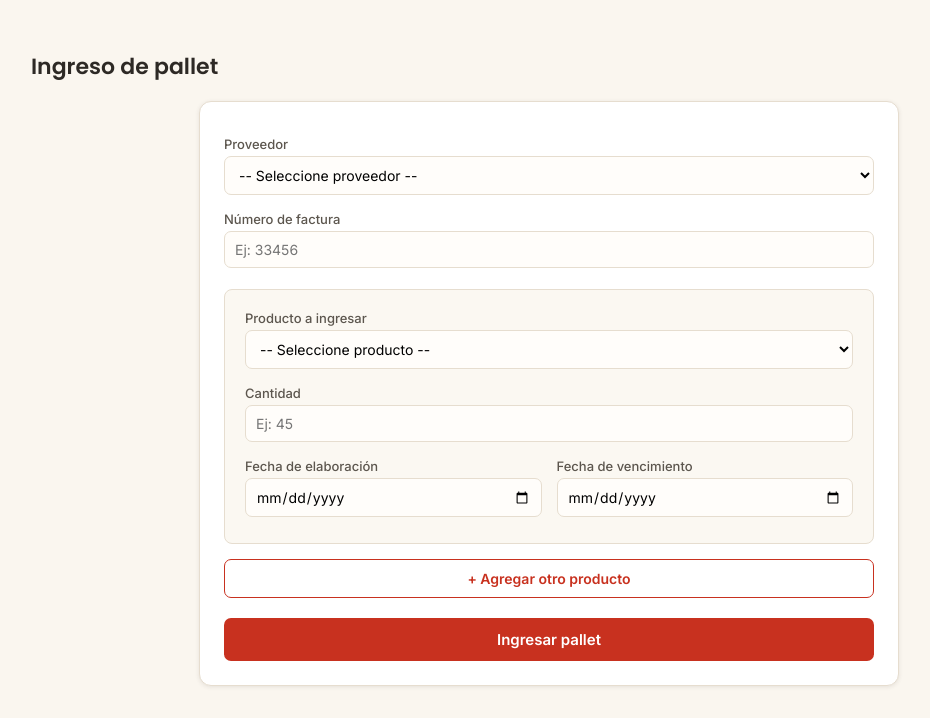
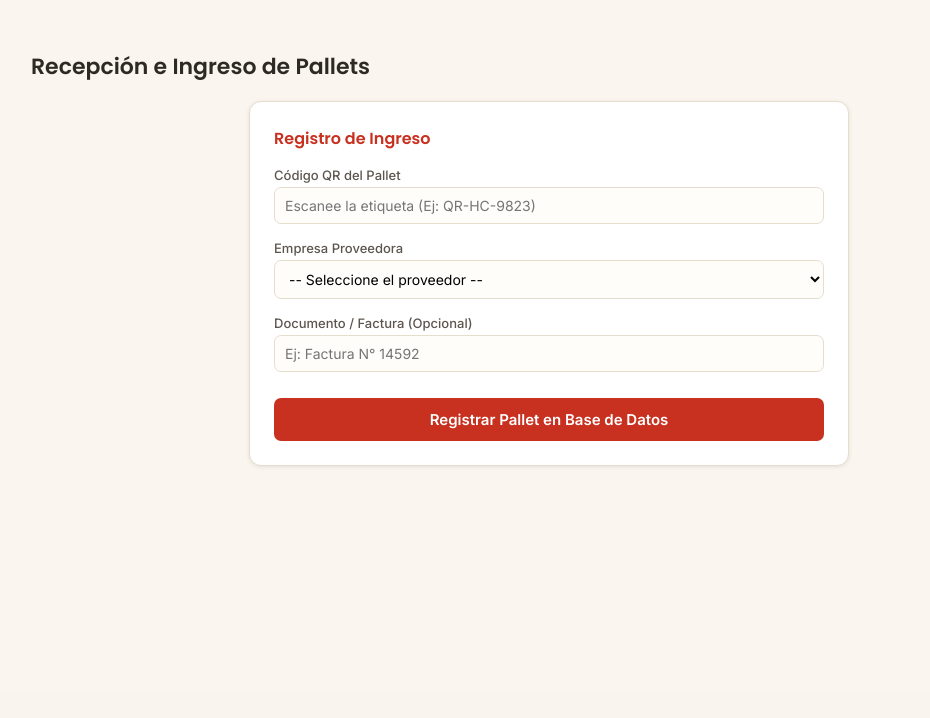
Before and after one commit to sarojasgarrido/Hc-alimentos-, a Flask app: page /pallet_nuevo in a window 1280 px wide. Shown: the part 108-826 px from the top of the page, without its empty margins (91-1021 px from the left). After the commit the page ends 575 px from the top, so only its background shows below. Run offline with Flask 3, Linux system fonts and the light colour scheme; the visitor is signed in with stand-in values (Sample User, id 1); some libraries are stand-ins or nearby versions.

Commit message:
pallet_nuevo.html

```diff
--- a/templates/pallet_nuevo.html
+++ b/templates/pallet_nuevo.html
@@ -1,75 +1,27 @@
 {% extends "base.html" %}
-{% block titulo %}Ingreso de Pallet{% endblock %}
+{% block titulo %}Ingresar Pallet{% endblock %}
 {% block contenido %}
-<h2>Ingreso de pallet</h2>
+<h2>Recepción e Ingreso de Pallets</h2>
 
-<div class="form-box" style="max-width: 700px; margin: 0 auto;">
-    <form method="POST" action="{{ url_for('pallet_nuevo') }}" id="form-pallet">
+<div class="form-box" style="max-width: 600px; margin: 0 auto;">
+    <h3 style="margin-top: 0; color: var(--rojo-marca);">Registro de Ingreso</h3>
+    <form method="POST" action="{{ url_for('pallet_nuevo') }}">
 
-        <!-- Datos de Cabecera -->
-        <label>Proveedor</label>
+        <label>Código QR del Pallet</label>
+        <input type="text" name="codigo_qr" required placeholder="Escanee la etiqueta (Ej: QR-HC-9823)">
+
+        <label>Empresa Proveedora</label>
         <select name="id_proveedor" required>
-            <option value="">-- Seleccione proveedor --</option>
+            <option value="">-- Seleccione el proveedor --</option>
             {% for prov in proveedores %}
             <option value="{{ prov.id_empresa }}">{{ prov.nombre }}</option>
             {% endfor %}
         </select>
 
-        <label>Número de factura</label>
-        <input type="text" name="factura" placeholder="Ej: 33456" required>
+        <label>Documento / Factura (Opcional)</label>
+        <input type="text" name="factura" placeholder="Ej: Factura N° 14592">
 
-        <!-- Contenedor dinámico para los productos -->
-        <div id="contenedor-productos">
-            <div class="producto-item" style="background: #FBF8F2; padding: 20px; border-radius: 8px; margin-top: 15px; border: 1px solid var(--gris-borde);">
-                <label style="margin-top: 0;">Producto a ingresar</label>
-                <select name="id_producto[]" required>
-                    <option value="">-- Seleccione producto --</option>
-                    {% for prod in productos %}
-                    <option value="{{ prod.id_producto }}">{{ prod.nombre }}</option>
-                    {% endfor %}
-                </select>
-
-                <label>Cantidad</label>
-                <input type="number" name="cantidad[]" required min="1" placeholder="Ej: 45">
-
-                <div style="display: flex; gap: 15px;">
-                    <div style="flex: 1;">
-                        <label>Fecha de elaboración</label>
-                        <input type="date" name="fecha_elaboracion[]" required>
-                    </div>
-                    <div style="flex: 1;">
-                        <label>Fecha de vencimiento</label>
-                        <input type="date" name="fecha_vencimiento[]" required>
-                    </div>
-                </div>
-            </div>
-        </div>
-
-        <!-- Botones de Acción -->
-        <button type="button" onclick="agregarProducto()" style="width: 100%; margin-top: 15px; background-color: white; color: var(--rojo-marca); border: 1px solid var(--rojo-marca);">
-            + Agregar otro producto
-        </button>
-
-        <button type="submit" style="width: 100%; margin-top: 20px; font-size: 15px; padding: 12px;">
-            Ingresar pallet
-        </button>
+        <button type="submit" style="width: 100%; margin-top: 20px; font-size: 15px; padding: 12px;">Registrar Pallet en Base de Datos</button>
     </form>
 </div>
-
-<script>
-// Script para duplicar los campos de producto sin recargar la página
-function agregarProducto() {
-    const contenedor = document.getElementById('contenedor-productos');
-    const primerItem = contenedor.querySelector('.producto-item');
-    const nuevoItem = primerItem.cloneNode(true);
-
-    // Limpiar los valores copiados
-    const inputs = nuevoItem.querySelectorAll('input');
-    inputs.forEach(input => input.value = '');
-    const selects = nuevoItem.querySelectorAll('select');
-    selects.forEach(select => select.value = '');
-
-    contenedor.appendChild(nuevoItem);
-}
-</script>
 {% endblock %}
```
